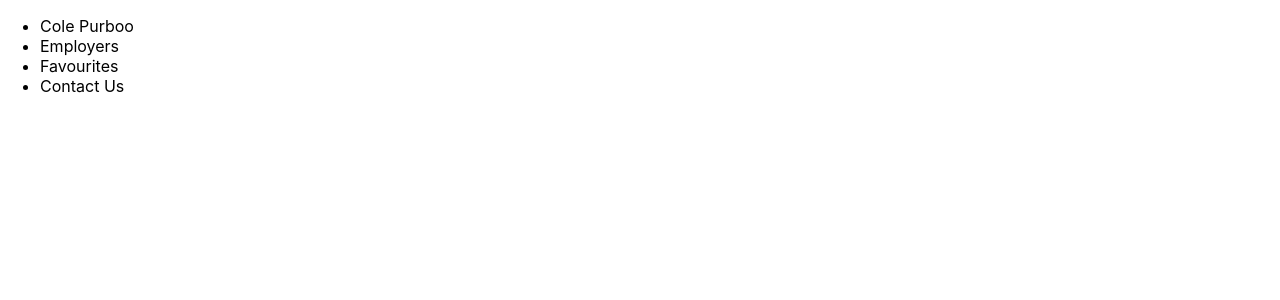
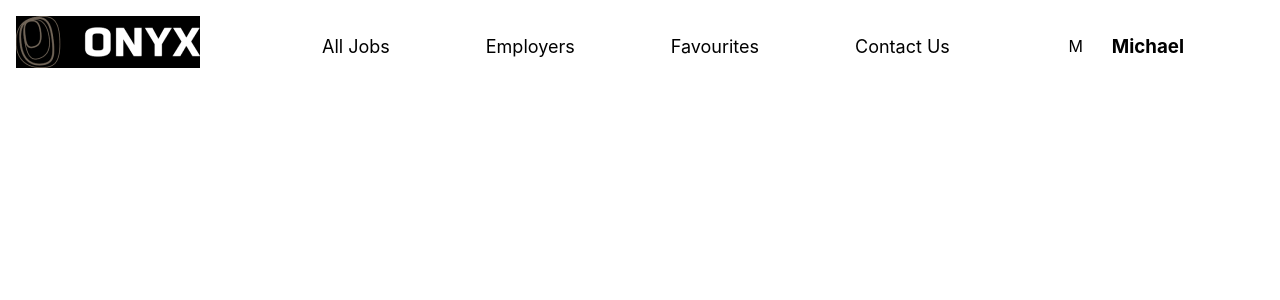
Before and after one commit to onyx-initiative/onyx, a Next.js app in the folder frontend/: page /Scholar in a window 1280 px wide. Shown: the top 300 px of the page. Built offline with nearby package versions, Linux system fonts and the light colour scheme; no server answers.

Commit message:
added navbar

```diff
--- a/frontend/graphql/queries/employerQueries.ts
+++ b/frontend/graphql/queries/employerQueries.ts
@@ -9,4 +9,4 @@ export const GET_EMPLOYER_BY_ID = gql`
         }
     `
 
-// Other queriesß
+// Other queries
--- a/frontend/pages/Scholar.tsx
+++ b/frontend/pages/Scholar.tsx
@@ -1,5 +1,5 @@
 import React from 'react'
-import Navbar from '../src/sections/general/Navbar'
+import Navbar from '../src/components/general/Navbar'
 
 
 export default function Scholar() {
--- a/frontend/pages/api/hello.ts
+++ /dev/null
@@ -1,13 +0,0 @@
-// Next.js API route support: https://nextjs.org/docs/api-routes/introduction
-import type { NextApiRequest, NextApiResponse } from 'next'
-
-type Data = {
-  name: string
-}
-
-export default function handler(
-  req: NextApiRequest,
-  res: NextApiResponse<Data>
-) {
-  res.status(200).json({ name: 'John Doe' })
-}
--- a/frontend/pages/index.tsx
+++ b/frontend/pages/index.tsx
@@ -13,7 +13,7 @@ const Home: NextPage = () => {
   return (
     <div>
       <Scholar />
-      <ServerCheck />
+      {/* <ServerCheck /> */}
     </div>
   )
 }
--- /dev/null
+++ b/frontend/src/components/general/Navbar.tsx
@@ -0,0 +1,41 @@
+import React from 'react'
+import Image from 'next/image'
+import Link from 'next/link'
+import onyx_logo from '../../assets/onyx_logo.png' // Logo looks a bit grainy, replace with higher quality image
+import ProfilePhoto from '../navbar/ProfilePhoto'
+import styles from '../../../styles/components/Navbar.module.css'
+
+export default function Navbar(props: any) {
+
+  return (
+    <div className={styles.navbar}>
+      <div className={styles.navbarLogo}>
+        <Link
+          href='/'
+        >
+          <Image
+            src={onyx_logo}
+            alt="Onyx Logo"
+            width={184} // make dynamic
+            height={52} // make dynamic
+          />
+        </Link>
+      </div>
+      <ul className={styles.navbarItems}>
+        <li>
+          <Link href="/Jobs">All Jobs</Link>
+        </li>
+        <li>
+          <Link href="/Employers">Employers</Link>
+        </li>
+        <li>
+          <Link href="/Favourites">Favourites</Link>
+        </li>
+        <li>
+          <Link href="/Jobs">Contact Us</Link>
+        </li>
+      </ul>
+      <ProfilePhoto name='Michael Dawes'/>
+    </div>
+  )
+}
--- /dev/null
+++ b/frontend/src/components/navbar/ProfilePhoto.tsx
@@ -0,0 +1,42 @@
+import React from 'react'
+import Image from 'next/image'
+import styles from '../../../styles/components/Navbar.module.css'
+
+// May just be a placeholder for now
+// Make a single profile type w/ optional params
+type ProfilePhoto = {
+    name: string;
+    profilePhoto?: string;
+}
+
+export default function ProfilePhoto(props: ProfilePhoto) {
+    const { name, profilePhoto } = props;
+
+    return (
+        <div className={styles.navbarProfile}>
+            <div className={styles.navbarPhoto}>
+                {profilePhoto ?
+                <Image
+                    className='profile-photo'
+                    src={profilePhoto}
+                    alt={name}
+                    width={60}
+                    height={60}
+                /> :
+                <div className='profile-photo'>
+                    {getInitials(name)}
+                </div>
+                }
+            </div>
+            <div>
+                <h3>{name.split(' ')[0]}</h3>
+            </div>
+        </div>
+    )
+}
+
+const getInitials = (name: string) => {
+    const names = name.split(' ');
+    const initial = names[0].charAt(0).toUpperCase();
+    return initial;
+}
--- a/frontend/src/sections/general/Navbar.tsx
+++ /dev/null
@@ -1,19 +0,0 @@
-import React from 'react'
-import scholarData from '../../mockData/scholarData'
-import employerData from '../../mockData/employerData'
-
-export default function Navbar(props: any) {
-
-  return (
-    <div className=''>
-      <ul className=''>
-        <li>{name}</li>
-        <li>Employers</li>
-        <li>Favourites</li>
-        <li>Contact Us</li>
-      </ul>
-    </div>
-  )
-}
-
-const name = scholarData.data.getScholars[0].name
--- /dev/null
+++ b/frontend/styles/components/Navbar.module.css
@@ -0,0 +1,40 @@
+
+.navbar {
+    display: flex;
+    padding: 1rem;
+}
+
+.navbarLogo {
+    margin-right: auto;
+}
+
+.navbarItems {
+    display: flex;
+    padding-left: 1rem;
+    list-style: none;
+    margin-right: auto;
+    align-items: center;
+    justify-content: center;
+}
+
+.navbarItems li {
+    padding: 0 3rem;
+    font-size: large;
+}
+
+.navbarProfile {
+    display: flex;
+    align-items: center;
+    margin-right: 5rem;
+}
+
+.navbarPhoto {
+    display: flex;
+    width: 2.5rem;
+    height: 2.5rem;
+    border-radius: 50%;
+    margin-right: 1rem;
+    border: 2px solid white;
+    align-items: center;
+    justify-content: center;
+}
```
Also changed, not shown: frontend/pages/Contact.tsx (added, +7 -0 lines), frontend/pages/Employers.tsx (added, +7 -0 lines), frontend/pages/Favourites.tsx (added, +7 -0 lines), frontend/pages/Jobs.tsx (added, +7 -0 lines), frontend/src/assets/onyx_logo.png (added).
